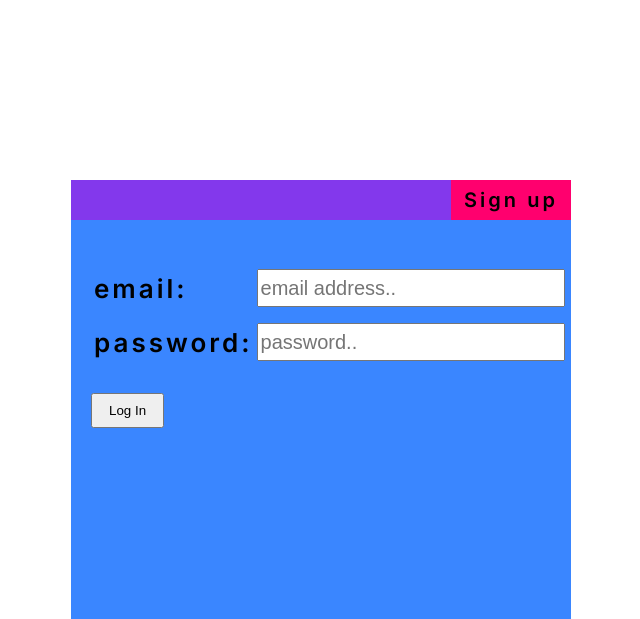
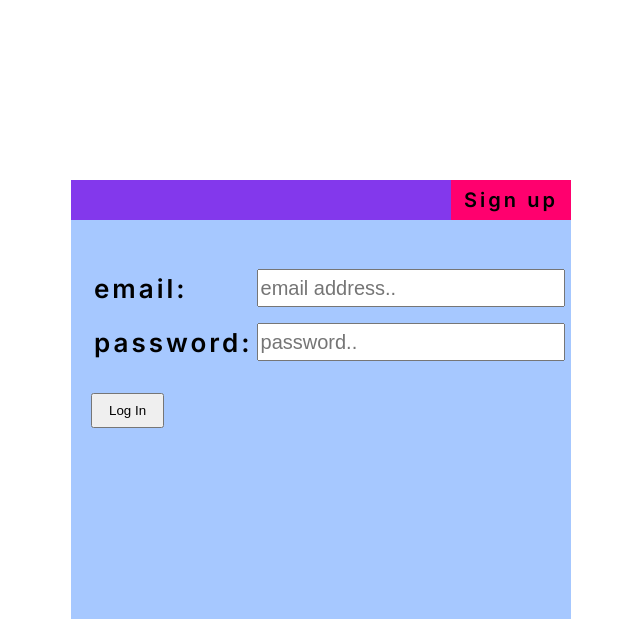
Before and after one commit to gornyMooj/shopping_list, a Flask app: page / in a window 1280 px wide. Shown: the top 619 px of the page, without its empty margins (319-959 px from the left). Run offline with Flask 3, Linux system fonts and the light colour scheme; parts of the project's set-up code (start-up, migrations or seed data) failed here and were passed over; some libraries are stand-ins or nearby versions.

Commit message:
style colors css 2

```diff
--- a/api/static/css/style.css
+++ b/api/static/css/style.css
@@ -3,9 +3,9 @@
 	--main-color-o1: rgba(131, 56, 236, 1);
 	--main-color-o02: rgba(131, 56, 236, .2);
 	--main-color-o00: rgba(131, 56, 236, 0);
-    --second-color: rgb(58, 134, 255);
-	--second-color-o1: rgba(58, 134, 255, 1);
-	--second-color-o00: rgba(58, 134, 255, .0);
+    --second-color: rgb(166, 200, 255);
+	--second-color-o1: rgba(166, 200, 255, 1);
+	--second-color-o00: rgba(166, 200, 255, .0);
     --third-color: rgb(255, 190, 11);
     --fourth-color: rgba(255, 0, 110, 1);
     --fourth-color-o09: rgba(255, 0, 110, .9);
```
